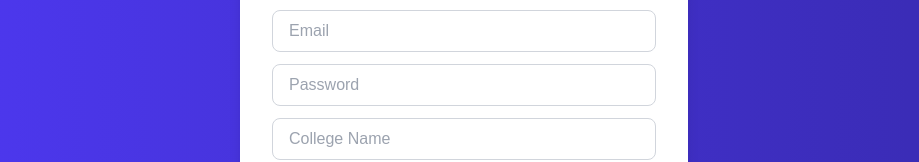
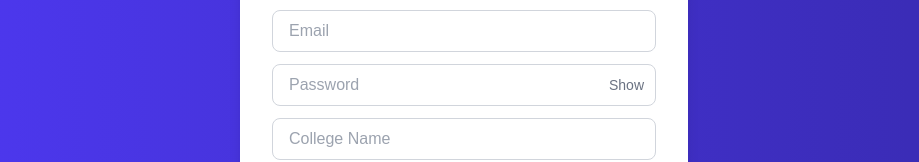
Before and after one commit to nikhilghoderao06-byte/-skillswap-platform, a Next.js app in the folder frontend/: page /register in a window 1280 px wide. Shown: the part 343-505 px from the top of the page, without its empty margins (176-1095 px from the left). Built offline with nearby package versions, Linux system fonts and the light colour scheme; no server answers.

Commit message:
Add show/hide password toggle on login and register

```diff
--- a/frontend/app/login/page.jsx
+++ b/frontend/app/login/page.jsx
@@ -12,6 +12,7 @@ export default function LoginPage() {
   const [formData, setFormData] = useState({ email: '', password: '' });
   const [error, setError] = useState('');
   const [loading, setLoading] = useState(false);
+  const [showPassword, setShowPassword] = useState(false);
 
   const handleChange = (e) => {
     setFormData({ ...formData, [e.target.name]: e.target.value });
@@ -61,15 +62,25 @@ export default function LoginPage() {
 
           <div className="mb-6">
             <label className="block text-gray-700 font-medium mb-2">Password</label>
+            <div className="relative">
               <input
-              type="password"
+                type={showPassword ? 'text' : 'password'}
                 name="password"
                 value={formData.password}
                 onChange={handleChange}
-              className="w-full px-4 py-2 border border-gray-300 rounded-lg focus:outline-none focus:ring-2 focus:ring-indigo-500"
+                className="w-full px-4 py-2 pr-11 border border-gray-300 rounded-lg focus:outline-none focus:ring-2 focus:ring-indigo-500"
                 placeholder="••••••••"
                 required
               />
+              <button
+                type="button"
+                onClick={() => setShowPassword(!showPassword)}
+                className="absolute right-3 top-1/2 -translate-y-1/2 text-gray-500 hover:text-gray-700 text-sm font-medium"
+                tabIndex={-1}
+              >
+                {showPassword ? 'Hide' : 'Show'}
+              </button>
+            </div>
           </div>
 
           <button
--- a/frontend/app/register/page.jsx
+++ b/frontend/app/register/page.jsx
@@ -17,6 +17,7 @@ export default function RegisterPage() {
   });
   const [error, setError] = useState('');
   const [loading, setLoading] = useState(false);
+  const [showPassword, setShowPassword] = useState(false);
 
   const handleChange = (e) => {
     setFormData({ ...formData, [e.target.name]: e.target.value });
@@ -80,15 +81,25 @@ export default function RegisterPage() {
             required
           />
 
+          <div className="relative mb-3">
             <input
-            type="password"
+              type={showPassword ? 'text' : 'password'}
               name="password"
               value={formData.password}
               onChange={handleChange}
               placeholder="Password"
-            className="w-full px-4 py-2 border border-gray-300 rounded-lg mb-3 focus:outline-none focus:ring-2 focus:ring-indigo-500"
+              className="w-full px-4 py-2 pr-11 border border-gray-300 rounded-lg focus:outline-none focus:ring-2 focus:ring-indigo-500"
               required
             />
+            <button
+              type="button"
+              onClick={() => setShowPassword(!showPassword)}
+              className="absolute right-3 top-1/2 -translate-y-1/2 text-gray-500 hover:text-gray-700 text-sm font-medium"
+              tabIndex={-1}
+            >
+              {showPassword ? 'Hide' : 'Show'}
+            </button>
+          </div>
 
           <input
             type="text"
```
Lines whose indentation alone changed are shown as unchanged.
